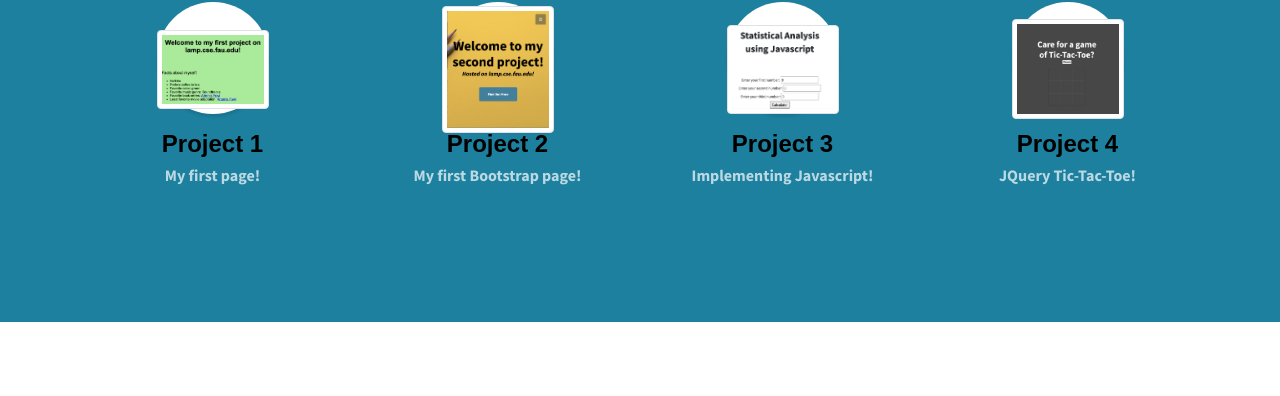
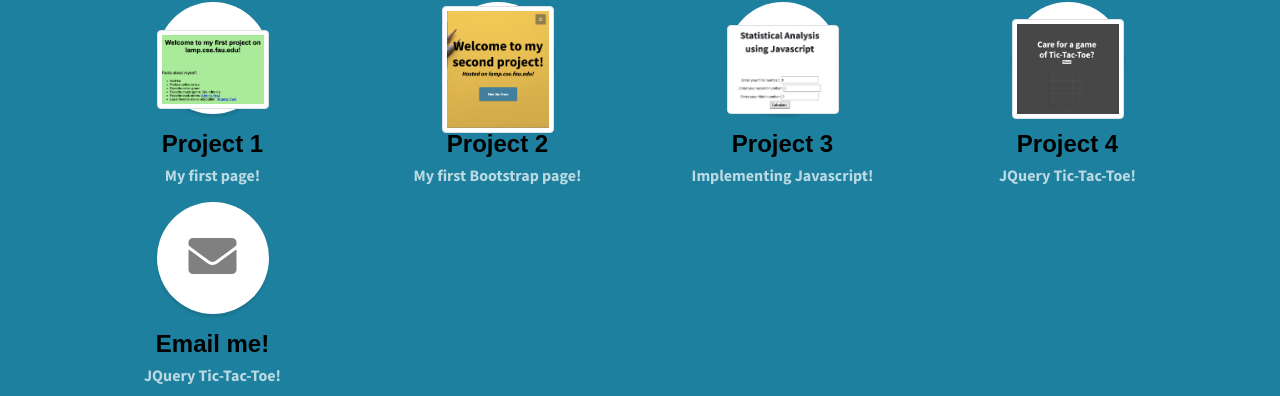
Before and after one commit to EricBorges2019/MyWebsite, a website: page index.html in a window 1280 px wide. Shown: the part 776-1172 px from the top of the page. Drawn offline with nearby package versions, Linux system fonts and the light colour scheme; a script that the page names is missing.

Commit message:
Email link

```diff
--- a/index.html
+++ b/index.html
@@ -151,6 +151,17 @@
                         </a>
                         <h6 class="text-faded mb-0">JQuery Tic-Tac-Toe!</p> <!-- I fixed some stuff up with this one. -->
                     </div>
+                    <div class="col-lg-3 col-md-6">
+                        <span class="service-icon rounded-circle mx-auto mb-3">
+                            <a href="mailto:signed.bushed.5m@icloud.com">
+                                <i class="fa fa-envelope" style="font-size:48px;color:gray"></i>
+                        </span>
+                        <h4>
+                            <strong>Email me!</strong>
+                        </h4>
+                        </a>
+                        <h6 class="text-faded mb-0">JQuery Tic-Tac-Toe!</p> <!-- I fixed some stuff up with this one. -->
+                    </div>
 
                 </div>
             </div>
```
